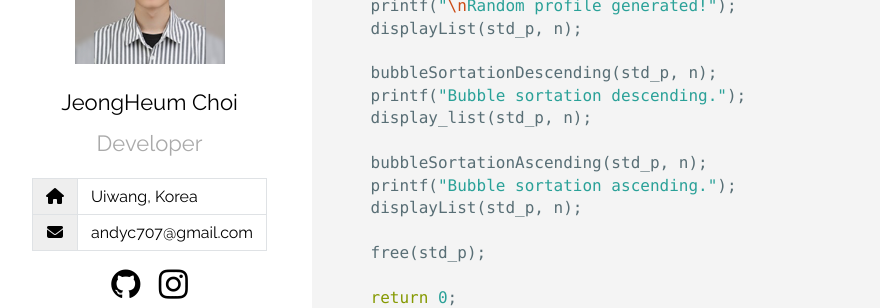
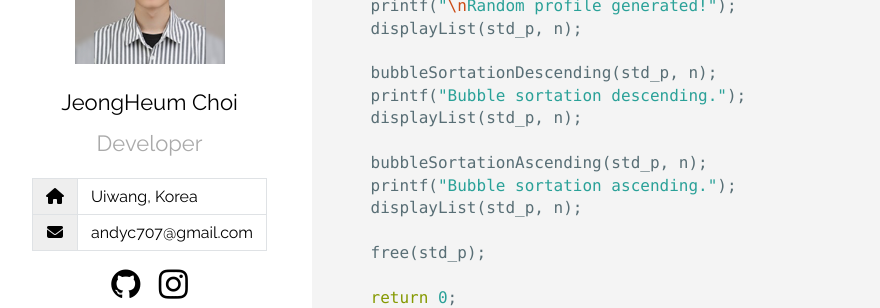
Before and after one commit to JeongHeumChoi/JeongHeumChoi.github.io, a Jekyll site: the page built from _posts/2020-07-23-Bubble-Sortation-Extension.markdown, in a window 1280 px wide and 900 px high, scrolled down 870 px. Shown: the part 152-460 px from the top of the window, without its empty margins (43-923 px from the left). Built offline with Jekyll 4.4.1, drawn with Linux system fonts in a browser that asks for light colours; nearby versions of some CDN libraries.

Commit message:
Correct post

```diff
--- a/_posts/2020-07-23-Bubble-Sortation-Extension.markdown
+++ b/_posts/2020-07-23-Bubble-Sortation-Extension.markdown
@@ -49,7 +49,7 @@ int main(void) {
 
     bubbleSortationDescending(std_p, n);
     printf("Bubble sortation descending.");
-    display_list(std_p, n);
+    displayList(std_p, n);
 
     bubbleSortationAscending(std_p, n);
     printf("Bubble sortation ascending.");
```
